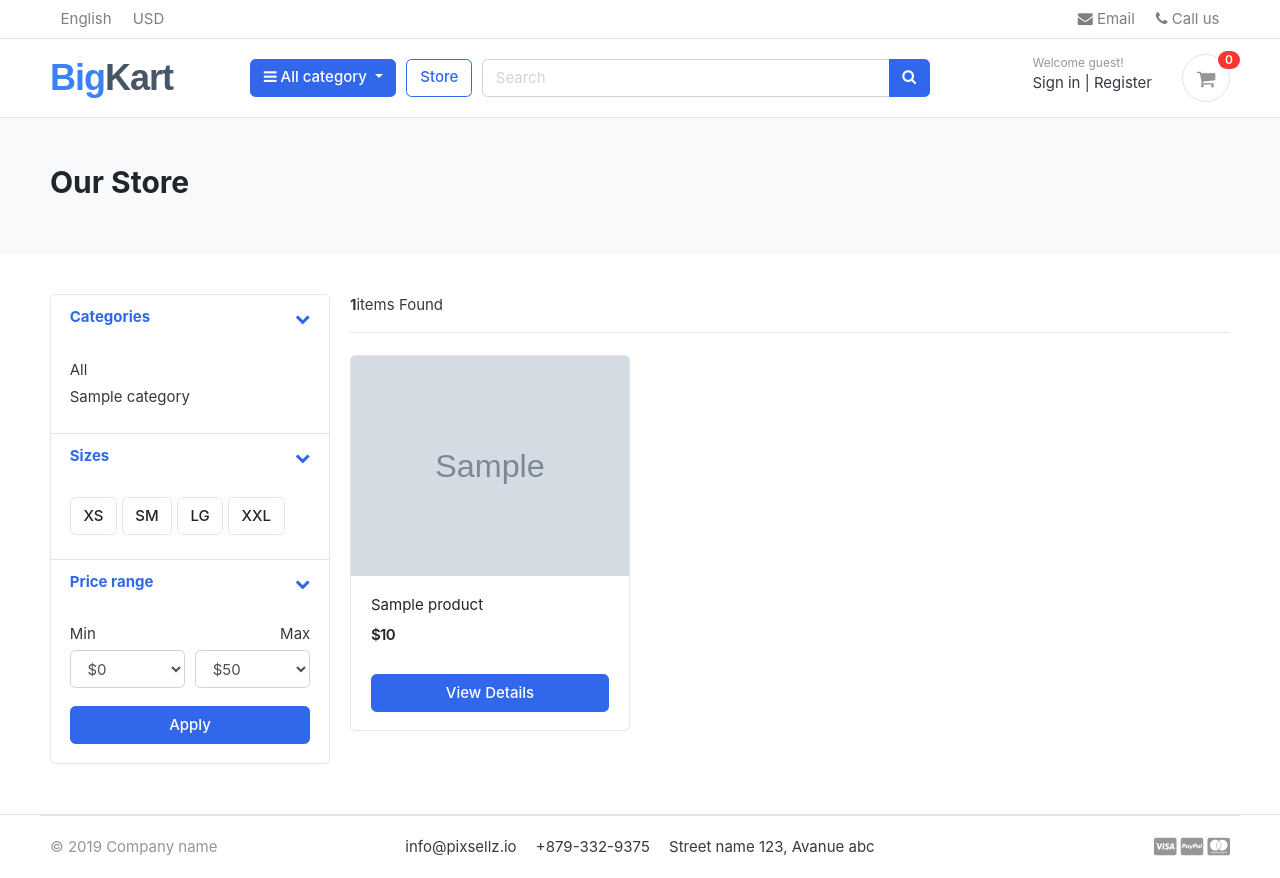
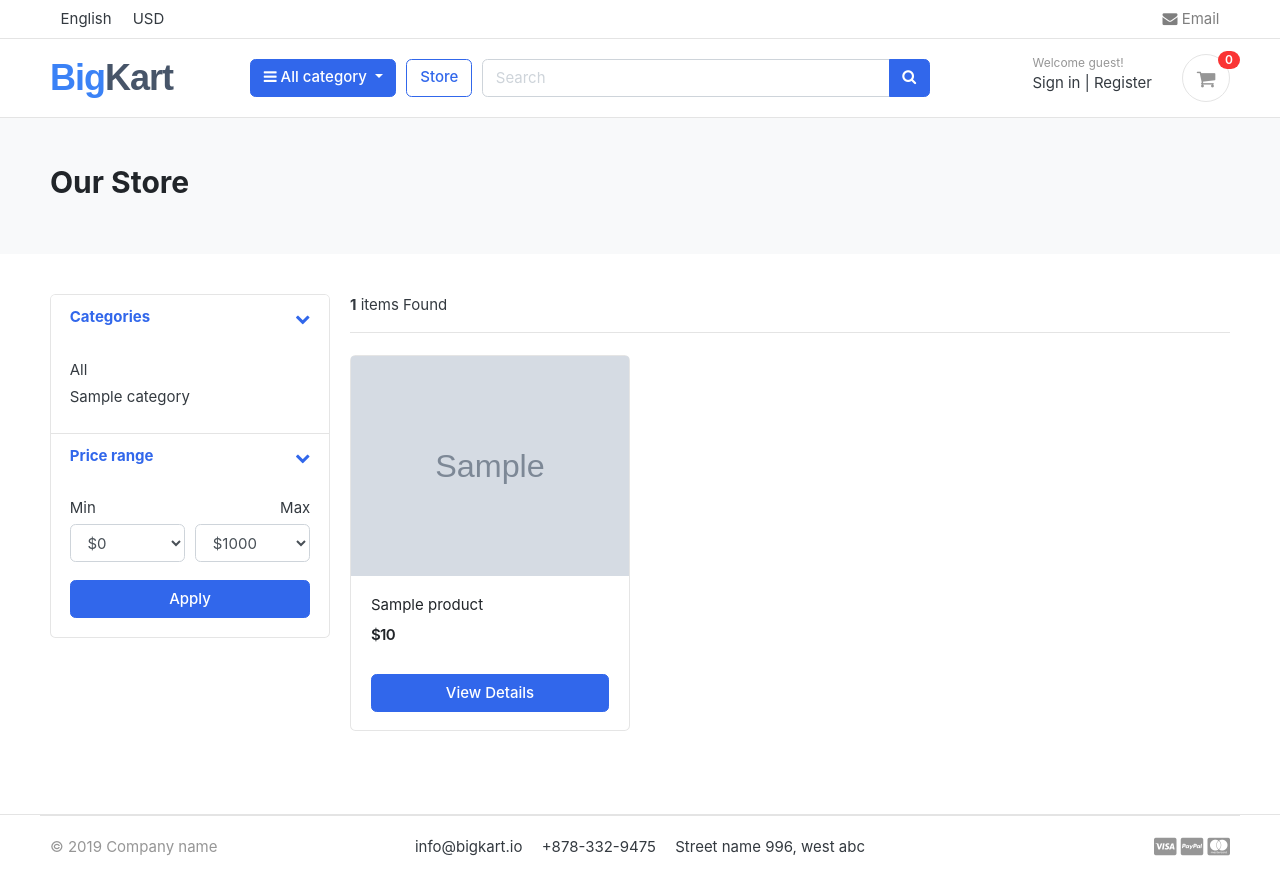
Before and after one commit to Aaniket136/Django-BigKart, a Django app: page /store/ in a window 1280 px wide. Run offline with Django 5.2, Linux system fonts and the light colour scheme; tables that the repository leaves empty hold one stand-in row (values such as "Sample post"); grey boxes marked "Sample" are stand-in pictures; some libraries are stand-ins or nearby versions; some web fonts are replaced.

Commit message:
price range filter

```diff
--- a/big_kart/urls.py
+++ b/big_kart/urls.py
@@ -21,7 +21,7 @@ from django.conf.urls.static import static
 from django.conf import settings
 
 urlpatterns = [
-    path('admin/', admin.site.urls),
+    path('securelogin/', admin.site.urls),
     path('', views.home, name='home'),
     path('store/',include('store.urls')),
     path('carts/', include('carts.urls')),
--- a/store/views.py
+++ b/store/views.py
@@ -1,9 +1,9 @@
-from django.shortcuts import get_object_or_404, render,redirect
-from.models import Product,ReviewRating,ProductGallery
+from django.shortcuts import get_object_or_404, render, redirect
+from .models import Product, ReviewRating, ProductGallery
 from category.models import Category
 from carts.models import CartItem
 from carts.views import _cart_id
-from django.core.paginator import EmptyPage,Paginator,PageNotAnInteger
+from django.core.paginator import EmptyPage, Paginator, PageNotAnInteger
 from django.http import HttpResponse
 from django.db.models import Q
 from .forms import ReviewForm
@@ -14,23 +14,35 @@ from orders.models import OrderProduct
 def store(request, category_slug=None):
     categories = None
     products = None
-    if category_slug !=None:
+
+    if category_slug != None:
         categories = get_object_or_404(Category, slug=category_slug)
         products = Product.objects.filter(category=categories, is_available=True)
-        paginator = Paginator(products,1)
-        page = request.GET.get('page')
-        paged_products = paginator.get_page(page)
-
-        product_count = products.count()
     else:
         products = Product.objects.all().filter(is_available=True).order_by('id')
-        paginator= Paginator(products,3)
-        page = request.GET.get('page')
-        paged_products =paginator.get_page(page)
-        product_count = products.count()
-    context ={
-        'products':paged_products,
-        'product_count':product_count,
+
+    # ================= PRICE FILTER LOGIC START =================
+    min_price = request.GET.get('min_price')
+    max_price = request.GET.get('max_price')
+
+    if min_price:
+        products = products.filter(price__gte=min_price)
+    if max_price:
+        products = products.filter(price__lte=max_price)
+    # ================= PRICE FILTER LOGIC END =================
+
+    # Product count filtering ke baad nikalna sahi rehta hai
+    product_count = products.count()
+
+    # Pagination setup (ab yeh filtered products par chalega)
+    per_page = 1 if category_slug != None else 3
+    paginator = Paginator(products, per_page)
+    page = request.GET.get('page')
+    paged_products = paginator.get_page(page)
+
+    context = {
+        'products': paged_products,
+        'product_count': product_count,
     }
     return render(request, 'store/store.html', context)
 
@@ -66,17 +78,34 @@ def product_detail(request, category_slug, product_slug):
 
 
 def search(request):
-    products =None
+    products = None
+    product_count = 0
+
     if 'keyword' in request.GET:
         keyword = request.GET['keyword']
         if keyword:
-            products = Product.objects.order_by('-created_at').filter(Q (description__icontains=keyword) | Q( product_name__icontains=keyword)| Q(category__category_name__icontains=keyword))
-            product_count = products.count()
-    context ={
-        'products':products,
-        'product_count':product_count,
+            products = Product.objects.order_by('-created_at').filter(
+                Q(description__icontains=keyword) |
+                Q(product_name__icontains=keyword) |
+                Q(category__category_name__icontains=keyword)
+            )
+
+
+    if products:
+        min_price = request.GET.get('min_price')
+        max_price = request.GET.get('max_price')
+        if min_price:
+            products = products.filter(price__gte=min_price)
+        if max_price:
+            products = products.filter(price__lte=max_price)
+
+        product_count = products.count()
+
+    context = {
+        'products': products,
+        'product_count': product_count,
     }
-    return render (request, 'store/store.html',context)
+    return render(request, 'store/store.html', context)
 
 def submit_review(request, product_id):
     url= request.META.get('HTTP_REFERER')
--- a/templates/accounts/order_detail.html
+++ b/templates/accounts/order_detail.html
@@ -15,7 +15,7 @@
                         <!-- Start .row -->
                         <div class="col-lg-6">
                             <!-- col-lg-6 start here -->
-                            <div class="invoice-logo"><img src="{% static '/images/logo.png' %}" alt="Invoice logo" style="max-height: 40px;"></div>
+
                         </div>
                         <!-- col-lg-6 end here -->
                         <div class="col-lg-6">
--- a/templates/includes/footer.html
+++ b/templates/includes/footer.html
@@ -6,9 +6,9 @@
 				<p class="text-muted"> &copy 2019 Company name </p>
 			</div>
 			<div class="col-md-8 text-md-center">
-				<span  class="px-2">info@pixsellz.io</span>
-				<span  class="px-2">+879-332-9375</span>
-				<span  class="px-2">Street name 123, Avanue abc</span>
+				<span  class="px-2">info@bigkart.io</span>
+				<span  class="px-2">+878-332-9475</span>
+				<span  class="px-2">Street name 996, west abc</span>
 			</div>
 			<div class="col-md-2 text-md-right text-muted">
 				<i class="fab fa-lg fa-cc-visa"></i>
--- a/templates/includes/navbar.html
+++ b/templates/includes/navbar.html
@@ -8,16 +8,16 @@
   <div class="collapse navbar-collapse" id="navbarTop4">
     <ul class="navbar-nav mr-auto">
     	<li class="nav-item dropdown">
-		 	<a href="#" class="nav-link">   English </a>
+		 	<a  class="nav-link">   English </a>
 
 		</li>
 		<li class="nav-item dropdown">
-			<a href="#" class="nav-link"> USD </a>
+			<a  class="nav-link"> USD </a>
 		</li>
     </ul>
     <ul class="navbar-nav">
-		<li><a href="#" class="nav-link"> <i class="fa fa-envelope"></i> Email </a></li>
-		<li><a href="#" class="nav-link"> <i class="fa fa-phone"></i> Call us </a></li>
+		<li><a href="mailto:tiwarianiket005@gmail.com" class="nav-link"> <i class="fa fa-envelope"></i> Email </a></li>
+
 	</ul> <!-- list-inline //  -->
   </div> <!-- navbar-collapse .// -->
 </div> <!-- container //  -->
--- a/templates/orders/order_complete.html
+++ b/templates/orders/order_complete.html
@@ -24,7 +24,10 @@
                         <!-- Start .row -->
                         <div class="col-lg-6">
                             <!-- col-lg-6 start here -->
-                            <div class="invoice-logo"><img src="{% static '/images/logo.png' %}" alt="Invoice logo" style="max-height: 40px;"></div>
+                             <div class="brand-logo-text">
+                                    <span class="brand-blue">Big</span><span class="brand-grey">Kart</span>
+                             </div>
+
                         </div>
                         <!-- col-lg-6 end here -->
                         <div class="col-lg-6">
--- a/templates/orders/payments.html
+++ b/templates/orders/payments.html
@@ -183,7 +183,8 @@
 
 						});
 					}
-					alert("Transaction completed by " + details.payer.name.given_name);
+
+					alert("Transaction completed successfully! Thank you for shopping with BigKart.");
 				});
 			}
 
--- a/templates/store/product_detail.html
+++ b/templates/store/product_detail.html
@@ -183,7 +183,7 @@
 	{% for review in reviews %}
 	<article class="box mb-3">
 		<div class="icontext w-100">
-			<img src="{% static './images/avatars/avatar1.jpg' %}" class="img-xs icon rounded-circle">
+
 			<div class="text">
 				<span class="date text-muted float-md-right">{{ review.updated_at }} </span>
 				<h6 class="mb-1">{{ review.user.full_name }} </h6>
--- a/templates/store/store.html
+++ b/templates/store/store.html
@@ -49,38 +49,10 @@
             </div> <!-- card-body.// -->
         </div>
     </article> <!-- filter-group  .// -->
-	<article class="filter-group">
-		<header class="card-header">
-			<a href="#" data-toggle="collapse" data-target="#collapse_4" aria-expanded="true" class="">
-				<i class="icon-control fa fa-chevron-down"></i>
-				<h6 class="title">Sizes </h6>
-			</a>
-		</header>
-		<div class="filter-content collapse show" id="collapse_4" style="">
-			<div class="card-body">
-			  <label class="checkbox-btn">
-			    <input type="checkbox">
-			    <span class="btn btn-light"> XS </span>
-			  </label>
 
-			  <label class="checkbox-btn">
-			    <input type="checkbox">
-			    <span class="btn btn-light"> SM </span>
-			  </label>
 
-			  <label class="checkbox-btn">
-			    <input type="checkbox">
-			    <span class="btn btn-light"> LG </span>
-			  </label>
-
-			  <label class="checkbox-btn">
-			    <input type="checkbox">
-			    <span class="btn btn-light"> XXL </span>
-			  </label>
-		</div><!-- card-body.// -->
-		</div>
-	</article> <!-- filter-group .// -->
-
+    <!-- ================= PRICE FILTER FORM START ================= -->
+    <form action="{% url 'store' %}" method="GET">
         <article class="filter-group">
             <header class="card-header">
                 <a href="#" data-toggle="collapse" data-target="#collapse_3" aria-expanded="true" class="">
@@ -94,34 +66,35 @@
                     <div class="form-row">
                     <div class="form-group col-md-6">
                       <label>Min</label>
-				  <!-- <input class="form-control" placeholder="$0" type="number"> -->
-				  	<select class="mr-2 form-control">
-						<option value="0">$0</option>
-						<option value="50">$50</option>
-						<option value="100">$100</option>
-						<option value="150">$150</option>
-						<option value="200">$200</option>
-						<option value="500">$500</option>
-						<option value="1000">$1000</option>
+                        <select class="mr-2 form-control" name="min_price">
+                            <option value="0" {% if request.GET.min_price == '0' %}selected{% endif %}>$0</option>
+                            <option value="50" {% if request.GET.min_price == '50' %}selected{% endif %}>$50</option>
+                            <option value="100" {% if request.GET.min_price == '100' %}selected{% endif %}>$100</option>
+                            <option value="150" {% if request.GET.min_price == '150' %}selected{% endif %}>$150</option>
+                            <option value="200" {% if request.GET.min_price == '200' %}selected{% endif %}>$200</option>
+                            <option value="500" {% if request.GET.min_price == '500' %}selected{% endif %}>$500</option>
+                            <option value="1000" {% if request.GET.min_price == '1000' %}selected{% endif %}>$1000</option>
                         </select>
                     </div>
                     <div class="form-group text-right col-md-6">
                       <label>Max</label>
-				  	<select class="mr-2 form-control">
-						<option value="50">$50</option>
-						<option value="100">$100</option>
-						<option value="150">$150</option>
-						<option value="200">$200</option>
-						<option value="500">$500</option>
-						<option value="1000">$1000</option>
-						<option value="2000">$2000+</option>
+                        <select class="mr-2 form-control" name="max_price">
+                            <option value="50" {% if request.GET.max_price == '50' %}selected{% endif %}>$50</option>
+                            <option value="100" {% if request.GET.max_price == '100' %}selected{% endif %}>$100</option>
+                            <option value="150" {% if request.GET.max_price == '150' %}selected{% endif %}>$150</option>
+                            <option value="200" {% if request.GET.max_price == '200' %}selected{% endif %}>$200</option>
+                            <option value="500" {% if request.GET.max_price == '500' %}selected{% endif %}>$500</option>
+                            <option value="1000" {% if request.GET.max_price == '1000' or not request.GET.max_price %}selected{% endif %}>$1000</option>
+                            <option value="2000" {% if request.GET.max_price == '2000' %}selected{% endif %}>$2000+</option>
                         </select>
                     </div>
                     </div> <!-- form-row.// -->
-				<button class="btn btn-block btn-primary">Apply</button>
+                    <button type="submit" class="btn btn-block btn-primary">Apply</button>
                 </div><!-- card-body.// -->
             </div>
         </article> <!-- filter-group .// -->
+    </form>
+    <!-- ================= PRICE FILTER FORM END ================= -->
 
 </div> <!-- card.// -->
 
@@ -130,7 +103,7 @@
 
 <header class="border-bottom mb-4 pb-3">
         <div class="form-inline">
-			<span class="mr-md-auto"><b>{{ product_count }}</b>items Found </span>
+            <span class="mr-md-auto"><b>{{ product_count }}</b> items Found </span>
 
         </div>
 </header><!-- sect-heading -->
```
Also changed, not shown: big_kart/settings.py (+8 -7 lines), big_kart/views.py (+6 -2 lines), static/css/custom.css (+7 -8 lines), templates/home.html (+14 -0 lines), templates/includes/alerts.html (+24 -7 lines), 1 other file. Lines whose indentation alone changed are shown as unchanged.
